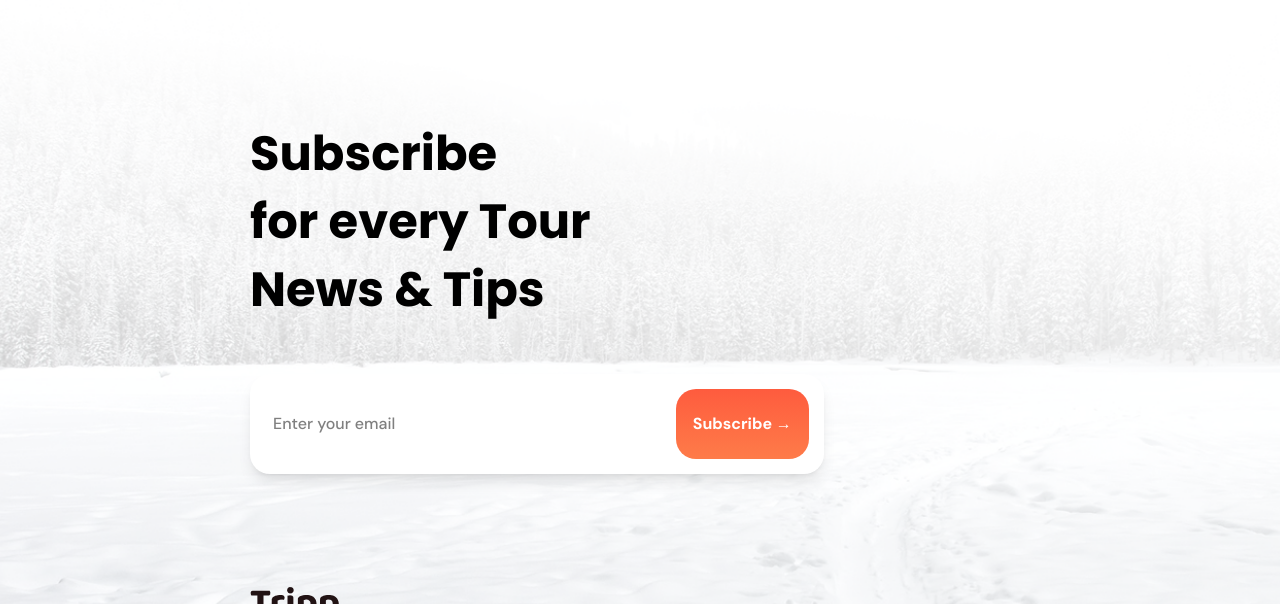
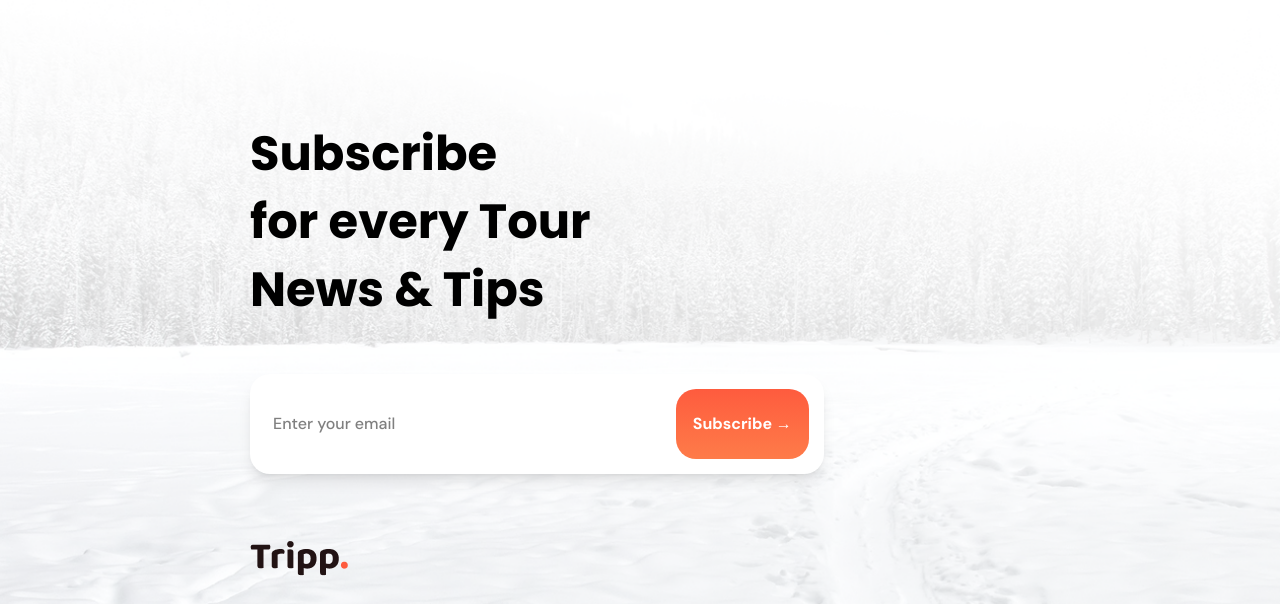
Before and after one commit to CatKitS11/html-css-mini-project-g3, a plain HTML site: page index.html in a window 1280 px wide. Shown: the part 907-1511 px from the top of the page. Drawn offline with nearby package versions, Linux system fonts and the light colour scheme.

Commit message:
style: adjust spacing

```diff
--- a/index.html
+++ b/index.html
@@ -40,7 +40,7 @@
                 <button class="w-[177px] p-2 rounded-[20px] text-[16px]/[24px] font-bold font-['DM_Sans'] text-white bg-gradient-to-b from-[#FE5B3E] to-[#FE7B49]" type="submit">Subscribe →</button>
             </form>
         </div>
-        <div class="footer-section-content w-[50%] flex flex-col">
+        <div class="footer-section-content w-[50%] flex flex-col gap-2 mt-[-46px]">
             <div class="footer-section-content-top">
                 <img src="assets/footer-icon.png" alt="footer-icon">
             </div>
```
